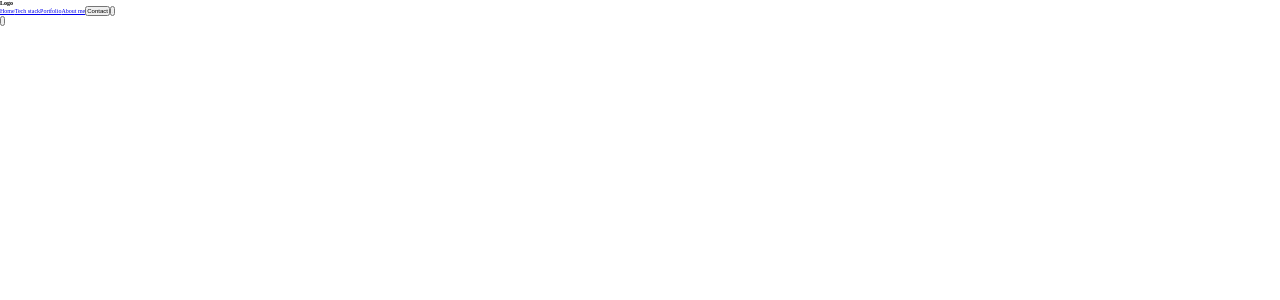
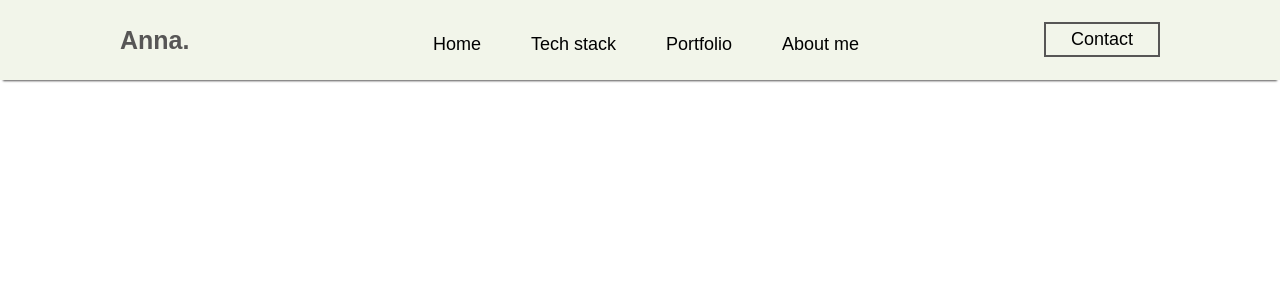
Before and after one commit to AnnaAn01/anna-portfolio-version-2, a React (Create React App) app: page / in a window 1280 px wide. Shown: the top 300 px of the page. Built offline with nearby package versions, Linux system fonts and the light colour scheme.

Commit message:
adding responsive Navbar

```diff
--- a/src/App.css
+++ b/src/App.css
@@ -3,5 +3,9 @@
   padding: 0;
   box-sizing: border-box;
   font-size: 62.5%;
-  /* font-family: "Poppins", sans-serif; */
+  font-family: "Poppins", sans-serif;
 }
+
+:root {
+  /* --mainColor: #29335C */
+}
--- a/src/App.js
+++ b/src/App.js
@@ -1,5 +1,5 @@
 import "./App.css";
-import Navbar from "./Components/Navbar";
+import Navbar from "./Components/Navbar/Navbar";
 
 function App() {
   return (
--- a/src/Components/Navbar.js
+++ /dev/null
@@ -1,26 +0,0 @@
-import React from "react";
-import { IoMdMenu } from "react-icons/io";
-import { MdClose } from "react-icons/md";
-
-const Navbar = () => {
-  return (
-    <header>
-      <h3>Logo</h3>
-      <nav>
-        <a href="/#">Home</a>
-        <a href="/#">Tech stack</a>
-        <a href="/#">Portfolio</a>
-        <a href="/#">About me</a>
-        <button>Contact</button>
-        <button>
-          <MdClose />
-        </button>
-      </nav>
-      <button>
-        <IoMdMenu />
-      </button>
-    </header>
-  );
-};
-
-export default Navbar;
--- /dev/null
+++ b/src/Components/Navbar/Navbar.css
@@ -0,0 +1,114 @@
+.navbar-header {
+  display: flex;
+  align-items: center;
+  /* justify-content: space-between; */
+  height: 8rem;
+  padding: 0 2rem;
+  background-color: rgb(242, 245, 234);
+  box-shadow: 0 4px 2px -3px rgb(87, 86, 86);
+  font-size: 3rem;
+}
+li {
+  display: flex;
+  flex-direction: column;
+}
+
+.navbar-container {
+  display: flex;
+  width: 100%;
+  /* background-color: red; */
+  margin: 0 10rem;
+  align-items: center;
+  justify-content: space-between;
+  text-align: center;
+}
+
+.navbar-logo-h3 {
+  font-size: 2.5rem;
+  color: rgb(87, 86, 86);
+}
+nav {
+  align-items: center;
+  justify-content: center;
+}
+
+.nav-link {
+  color: black;
+  text-decoration: none;
+  font-size: 1.8rem;
+
+  align-items: center;
+  justify-content: center;
+  padding: 0 2.5rem;
+}
+
+.nav-contact-btn {
+  position: absolute;
+  top: 2.2rem;
+
+  right: 12rem;
+  /* background-color: aqua; */
+  border: 2px solid rgb(87, 86, 86);
+  padding: 0.5rem 2.5rem;
+}
+
+.nav-contact-btn:hover {
+  color: white;
+  background-color: rgb(87, 86, 86);
+}
+
+header .nav-btn {
+  padding: 5px;
+  cursor: pointer;
+  background: transparent;
+  border: none;
+  outline: none;
+
+  /* font-size: 5rem; */
+  visibility: hidden;
+  opacity: 0;
+  font-size: 3rem;
+}
+
+@media only screen and (max-width: 1100px) {
+  header .nav-btn {
+    visibility: visible;
+    opacity: 1;
+    font-size: 6rem;
+  }
+
+  .navbar-container {
+    margin: 0;
+  }
+  .nav-contact-btn {
+    position: relative;
+    top: 0;
+    right: 0;
+  }
+
+  header nav {
+    display: flex;
+    flex-direction: column;
+    position: fixed;
+    top: 0;
+    left: 0;
+    height: 100%;
+    width: 100%;
+    align-items: center;
+    justify-content: center;
+    gap: 1.5rem;
+    transition: 1s;
+    transform: translateY(-100vh);
+    background-color: rgb(242, 245, 234);
+  }
+
+  header .responsive_nav {
+    transform: none;
+  }
+
+  nav .nav-close-btn {
+    position: absolute;
+    top: 2rem;
+    right: 2rem;
+  }
+}
--- /dev/null
+++ b/src/Components/Navbar/Navbar.js
@@ -0,0 +1,49 @@
+import React from "react";
+import { useRef } from "react";
+import "./Navbar.css";
+import { IoMdMenu } from "react-icons/io";
+import { MdClose } from "react-icons/md";
+
+const Navbar = () => {
+  const navRef = useRef();
+
+  const showNavbar = () => {
+    navRef.current.classList.toggle("responsive_nav");
+  };
+  return (
+    <header className="navbar-header">
+      <div className="navbar-container">
+        <h3 className="navbar-logo-h3">Anna.</h3>
+        <nav ref={navRef}>
+          <a className="nav-link" href="/#">
+            Home
+          </a>
+          <a className="nav-link" href="/#">
+            Tech stack
+          </a>
+          <a className="nav-link" href="/#">
+            Portfolio
+          </a>
+          <a className="nav-link" href="/#">
+            About me
+          </a>
+
+          <a className="nav-link nav-contact-btn" href="/#">
+            Contact
+          </a>
+          {/* <button className="nav-contact-btn">Contact</button>*/}
+
+          <button className="nav-btn nav-close-btn" onClick={showNavbar}>
+            <MdClose />
+          </button>
+        </nav>
+
+        <button className="nav-btn" onClick={showNavbar}>
+          <IoMdMenu />
+        </button>
+      </div>
+    </header>
+  );
+};
+
+export default Navbar;
```
